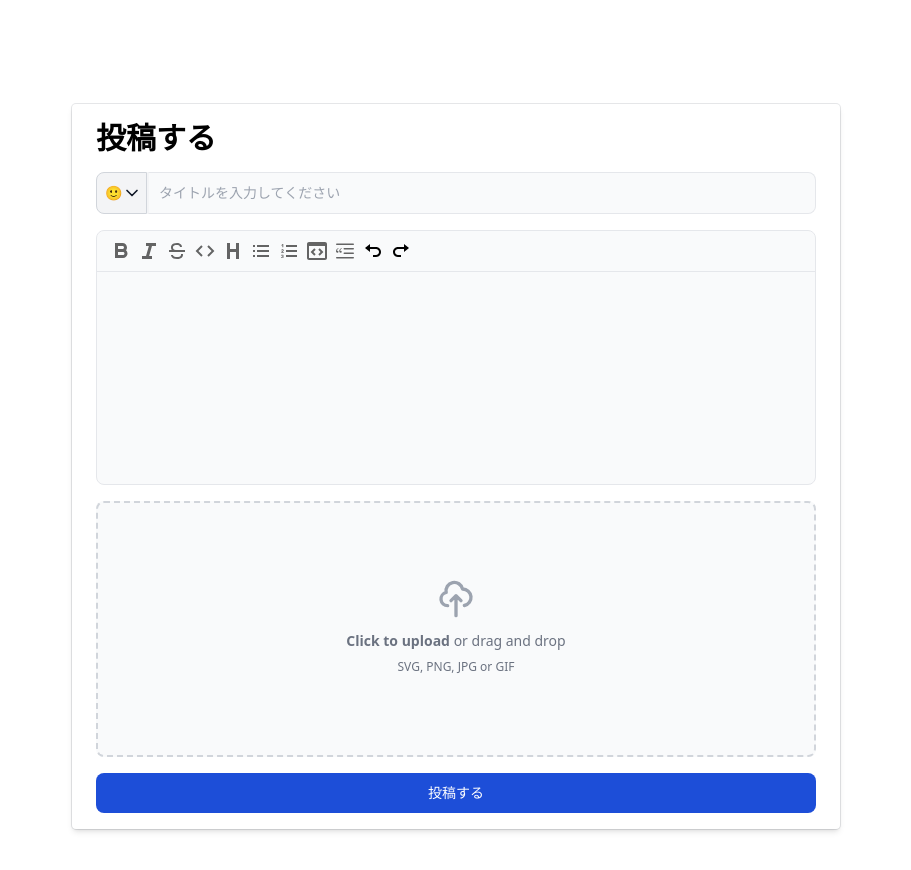
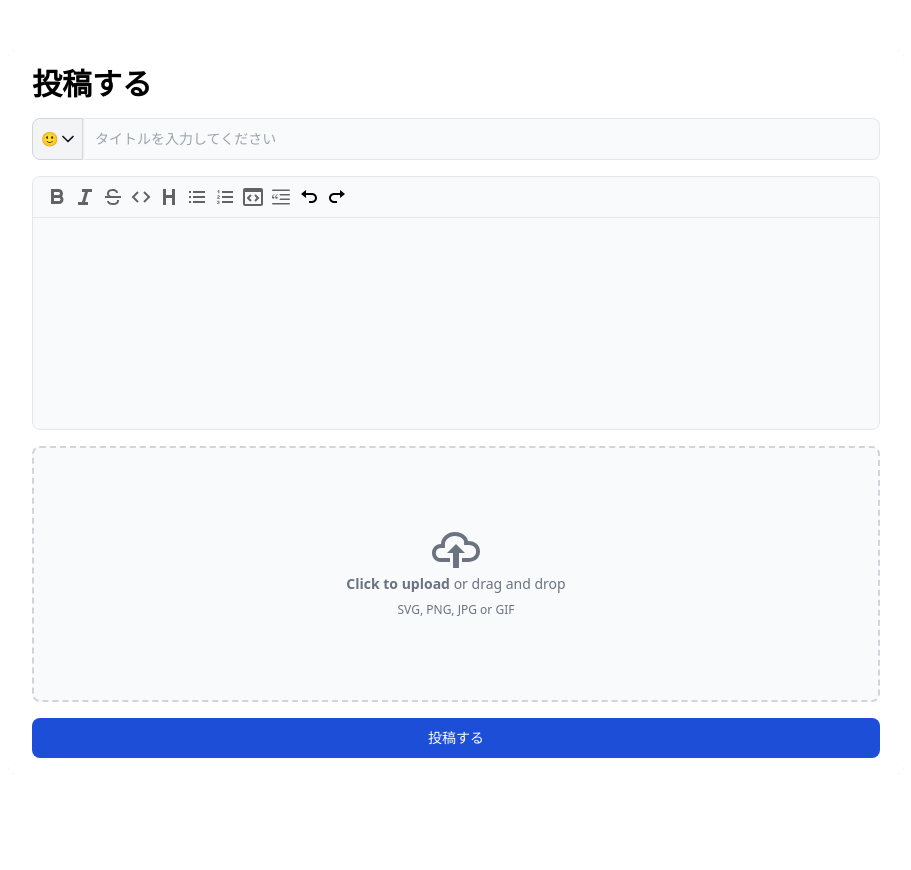
Before and after one commit to ruiokazaki-archive/diary-app, a Next.js app: page / in a window 1280 px wide. Shown: the top 870 px of the page, without its empty margins (184-1095 px from the left). After the commit the page ends 800 px from the top, so only its background shows below. Built offline with nearby package versions, Linux system fonts and the light colour scheme; no server answers.

Commit message:
feat: 投稿ページを作成した

```diff
--- a/pages/index.tsx
+++ b/pages/index.tsx
@@ -1,233 +1,17 @@
 import type { NextPage } from 'next'
-import {
-  BiUndo,
-  BiRedo,
-  BiBold,
-  BiItalic,
-  BiStrikethrough,
-  BiCode,
-  BiHeading,
-  BiCodeBlock,
-  BiListOl,
-  BiListUl,
-} from 'react-icons/bi'
-import { BsBlockquoteLeft } from 'react-icons/bs'
-import { FiChevronDown } from 'react-icons/fi'
-import { useEditor, EditorContent, Editor } from '@tiptap/react'
-import StarterKit from '@tiptap/starter-kit'
+import CreateForm from '../features/diary/components/CreateForm'
 
-const MenuBar = ({ editor }: { editor: Editor | null }) => {
-  if (!editor) {
-    return null
-  }
-
-  return (
-    <div className="flex gap-1 flex-wrap">
-      <button
-        type="button"
-        onClick={() => editor.chain().focus().toggleBold().run()}
-        className={`opacity-60 hover:opacity-100 ${
-          editor.isActive('bold') ? 'bg-gray-300' : ''
-        }`}
-      >
-        <BiBold />
-      </button>
-      <button
-        type="button"
-        onClick={() => editor.chain().focus().toggleItalic().run()}
-        className={`opacity-60 hover:opacity-100 ${
-          editor.isActive('italic') ? 'bg-gray-300' : ''
-        }`}
-      >
-        <BiItalic />
-      </button>
-      <button
-        type="button"
-        onClick={() => editor.chain().focus().toggleStrike().run()}
-        className={`opacity-60 hover:opacity-100 ${
-          editor.isActive('strike') ? 'bg-gray-300' : ''
-        }`}
-      >
-        <BiStrikethrough />
-      </button>
-      <button
-        type="button"
-        onClick={() => editor.chain().focus().toggleCode().run()}
-        className={`opacity-60 hover:opacity-100 ${
-          editor.isActive('code') ? 'bg-gray-300' : ''
-        }`}
-      >
-        <BiCode />
-      </button>
-      <button
-        type="button"
-        onClick={() => editor.chain().focus().toggleHeading({ level: 3 }).run()}
-        className={`opacity-60 hover:opacity-100 ${
-          editor.isActive('heading', { level: 3 }) ? 'bg-gray-300' : ''
-        }`}
-      >
-        <BiHeading />
-      </button>
-      <button
-        type="button"
-        onClick={() => editor.chain().focus().toggleBulletList().run()}
-        className={`opacity-60 hover:opacity-100 ${
-          editor.isActive('bulletList') ? 'bg-gray-300' : ''
-        }`}
-      >
-        <BiListUl />
-      </button>
-      <button
-        type="button"
-        onClick={() => editor.chain().focus().toggleOrderedList().run()}
-        className={`opacity-60 hover:opacity-100 ${
-          editor.isActive('orderedList') ? 'bg-gray-300' : ''
-        }`}
-      >
-        <BiListOl />
-      </button>
-      <button
-        type="button"
-        onClick={() => editor.chain().focus().toggleCodeBlock().run()}
-        className={`opacity-60 hover:opacity-100 ${
-          editor.isActive('codeBlock') ? 'bg-gray-300' : ''
-        }`}
-      >
-        <BiCodeBlock />
-      </button>
-      <button
-        type="button"
-        onClick={() => editor.chain().focus().toggleBlockquote().run()}
-        className={`opacity-60 hover:opacity-100 ${
-          editor.isActive('blockquote') ? 'bg-gray-300' : ''
-        }`}
-      >
-        <BsBlockquoteLeft />
-      </button>
-      <button type="button" onClick={() => editor.chain().focus().undo().run()}>
-        <BiUndo />
-      </button>
-      <button type="button" onClick={() => editor.chain().focus().redo().run()}>
-        <BiRedo />
-      </button>
-    </div>
-  )
-}
-
-const Home: NextPage = () => {
-  const editor = useEditor({
-    extensions: [StarterKit],
-    editorProps: {
-      attributes: {
-        class:
-          'rich-text prose prose-sm sm:prose lg:prose-lg xl:prose-2xl focus:outline-none m-0',
-      },
-    },
-    content: '<p></p><p></p><p></p><p></p>',
-  })
-
-  return (
+const Home: NextPage = () => (
   <div className="flex flex-col items-center min-h-screen md:justify-center sm:pt-0">
-      <div className="w-full md:px-16 md:py-20 mt-6 overflow-hidden rounded-lg lg:max-w-4xl">
+    <div className="w-full mt-6 overflow-hidden rounded-lg lg:max-w-4xl">
       <div className="w-full px-6 py-4 bg-white rounded shadow-md ring-1 ring-gray-900/10">
         <h1 className="mb-4 text-3xl font-bold decoration-gray-400">
           投稿する
         </h1>
-          <form className="flex flex-col gap-4">
-            {/* title */}
-            <div className="flex justify-between items-center">
-              <label
-                htmlFor="select"
-                className="flex py-2.5 pl-2 pr-1 text-sm font-medium text-center text-gray-900 rounded-l-lg focus:ring-4 focus:outline-none focus:ring-gray-300 dark:bg-gray-600 dark:hover:bg-gray-700 dark:focus:ring-gray-800 bg-gray-100 border border-gray-300 dark:border-gray-700 dark:text-white hover:bg-gray-200"
-              >
-                <select
-                  id="select"
-                  className="appearance-none outline-none focus:outline-none bg-gray-100 dark:text-white hover:bg-gray-200 border-0"
-                >
-                  <option value={1}>😖</option>
-                  <option value={2}>😔</option>
-                  <option value={3} selected>
-                    🙂
-                  </option>
-                  <option value={4}>😚</option>
-                  <option value={5}>🥳</option>
-                  <option disabled>---</option>
-                  <option value={6}>😡</option>
-                  <option value={7}>😭</option>
-                  <option disabled>---</option>
-                  <option value={8}>✍️</option>
-                </select>
-                <FiChevronDown size="20px" />
-              </label>
-              <div className="relative w-full">
-                <input
-                  id="title"
-                  className="block p-2.5 w-full z-20 text-sm text-gray-900 bg-gray-50 rounded-r-lg border-l-gray-100 border-l-2 border dark:bg-gray-700 dark:border-gray-600 dark:placeholder-gray-400 dark:text-white focus:outline-0"
-                  placeholder="タイトルを入力してください"
-                  required
-                />
-              </div>
-            </div>
-
-            {/* Richtext */}
-            <div className="w-full bg-gray-50 rounded-lg border border-gray-200 dark:bg-gray-700 dark:border-gray-600">
-              <div className="flex justify-between items-center py-2 px-3 border-b dark:border-gray-600">
-                <MenuBar editor={editor} />
-              </div>
-              <div className="py-2 px-4 rounded-b-lg dark:bg-gray-800">
-                <label htmlFor="editor" className="sr-only">
-                  Publish post
-                </label>
-                <EditorContent editor={editor} />
-              </div>
-            </div>
-
-            {/* dropzone */}
-            <div>
-              <label
-                htmlFor="dropzone-file"
-                className="flex flex-col justify-center items-center w-full h-64 bg-gray-50 rounded-lg border-2 border-gray-300 border-dashed cursor-pointer dark:hover:bg-bray-800 dark:bg-gray-700 hover:bg-gray-100 dark:border-gray-600 dark:hover:border-gray-500 dark:hover:bg-gray-600"
-              >
-                <div className="flex flex-col justify-center items-center pt-5 pb-6">
-                  <svg
-                    aria-hidden="true"
-                    className="mb-3 w-10 h-10 text-gray-400"
-                    fill="none"
-                    stroke="currentColor"
-                    viewBox="0 0 24 24"
-                    xmlns="http://www.w3.org/2000/svg"
-                  >
-                    <path
-                      strokeLinecap="round"
-                      strokeLinejoin="round"
-                      strokeWidth="2"
-                      d="M7 16a4 4 0 01-.88-7.903A5 5 0 1115.9 6L16 6a5 5 0 011 9.9M15 13l-3-3m0 0l-3 3m3-3v12"
-                    />
-                  </svg>
-                  <p className="mb-2 text-sm text-gray-500 dark:text-gray-400">
-                    <span className="font-semibold">Click to upload </span>
-                    or drag and drop
-                  </p>
-                  <p className="text-xs text-gray-500 dark:text-gray-400">
-                    SVG, PNG, JPG or GIF
-                  </p>
-                </div>
-                <input id="dropzone-file" type="file" className="hidden" />
-              </label>
-            </div>
-
-            {/* submit button */}
-            <button
-              type="submit"
-              className="text-white bg-blue-700 hover:bg-blue-800 focus:ring-4 focus:outline-none focus:ring-blue-300 font-medium rounded-lg text-sm w-full sm:w-auto px-5 py-2.5 text-center dark:bg-blue-600 dark:hover:bg-blue-700 dark:focus:ring-blue-800"
-            >
-              投稿する
-            </button>
-          </form>
+        <CreateForm />
       </div>
     </div>
   </div>
 )
-}
 
 export default Home
```
Lines whose indentation alone changed are shown as unchanged.
